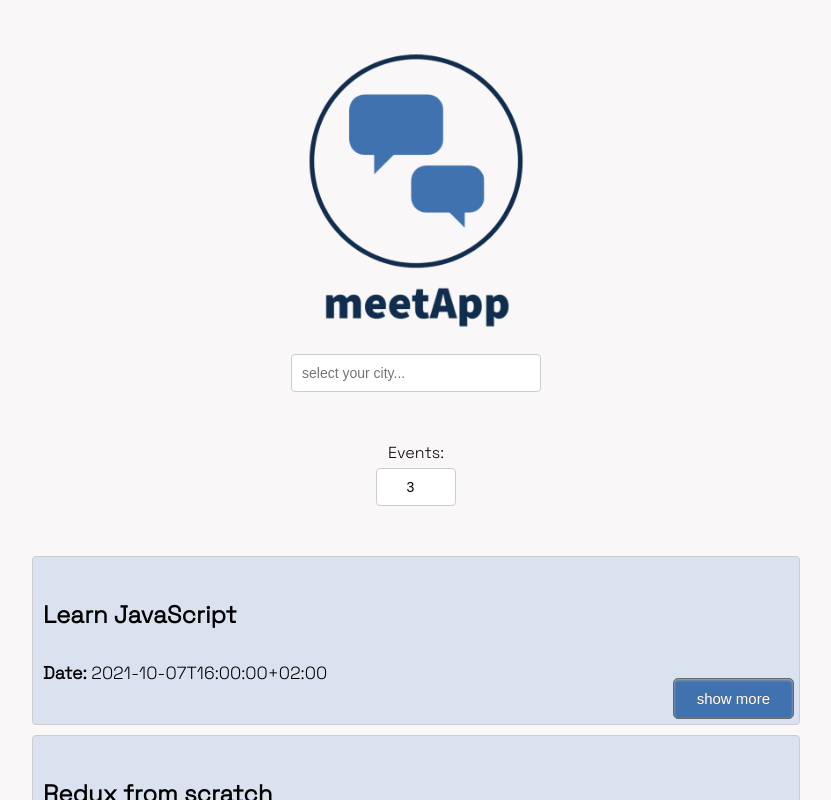
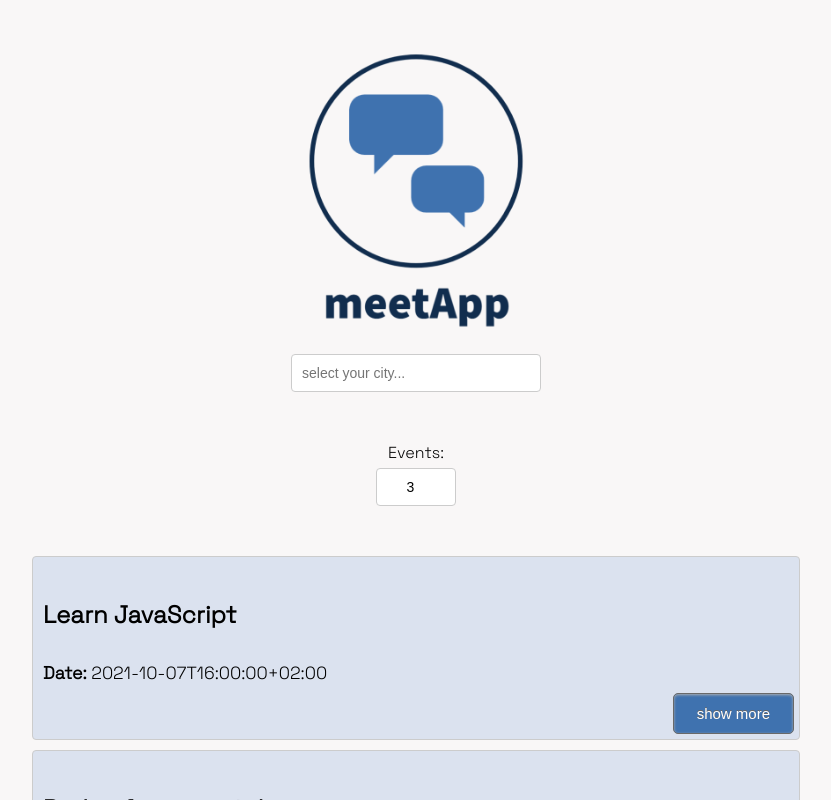
Before and after one commit to iamnachoj/meetApp, a React (Create React App) app: page / in a window 1280 px wide. Shown: the top 800 px of the page, without its empty margins (224-1055 px from the left). Built offline with nearby package versions, Linux system fonts and the light colour scheme; what atatus-spa would draw is missing.

Commit message:
add event-date margin bottom to separate from btn

```diff
--- a/src/components/event/event.css
+++ b/src/components/event/event.css
@@ -12,6 +12,9 @@
 .event-title {
   font-size: 1.5rem;
   font-weight: 600;
+}
+.event-date{
+  margin: 0 0 20px;
 }
 
 .position-btn {
@@ -41,6 +44,6 @@
 }
 
 .details{
-  margin: 2px 0 17px;
+  margin: 2px 0 25px;
   line-height: 30px;
 }
--- a/src/components/event/event.js
+++ b/src/components/event/event.js
@@ -11,7 +11,7 @@ class Event extends React.Component{
     return (
       <div className='event'>
         <h4 className='event-title'>{summary}</h4>
-        <p><b>Date:</b> {start.dateTime}</p>
+        <p className='event-date'><b>Date:</b> {start.dateTime}</p>
         <button onClick={e => this.setState({showMore: !this.state.showMore})} className='btn position-btn'>show more</button>
         {this.state.showMore ?
         <div className='details'>
```
